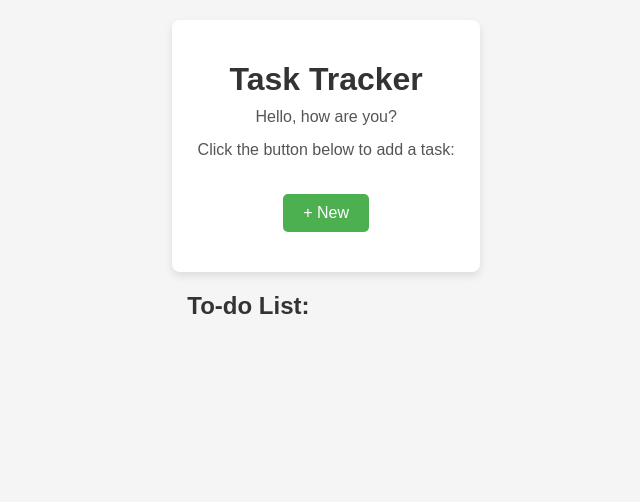
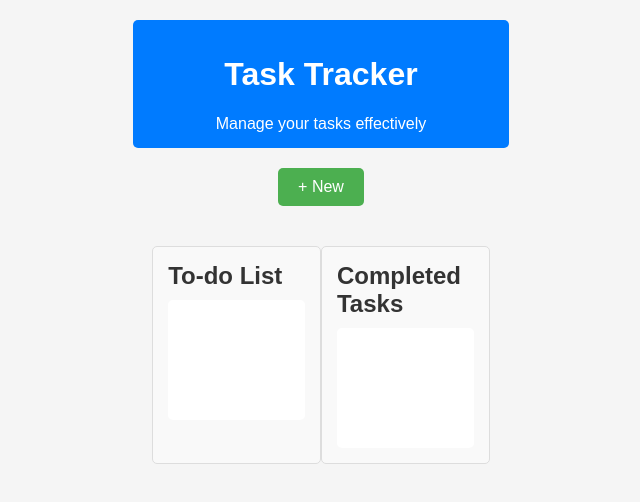
Before and after one commit to sakshipatel29/Task-Tracker, a React (Create React App) app in the folder task/: page / in a window 1280 px wide. Shown: the top 502 px of the page, without its empty margins (319-959 px from the left). Built offline with nearby package versions, Linux system fonts and the light colour scheme.

Commit message:
Used React Dnd for Drag and Drop functionality.

```diff
--- a/task/package.json
+++ b/task/package.json
@@ -8,6 +8,8 @@
     "@testing-library/user-event": "^13.5.0",
     "cra-template": "1.2.0",
     "react": "^18.3.1",
+    "react-dnd": "^16.0.1",
+    "react-dnd-html5-backend": "^16.0.1",
     "react-dom": "^18.3.1",
     "react-scripts": "^5.0.1",
     "web-vitals": "^2.1.4"
--- a/task/src/App.css
+++ b/task/src/App.css
@@ -66,3 +66,41 @@ button {
 button:hover {
   background-color: #0056b3;
 }
+
+.app-container {
+  font-family: Arial, sans-serif;
+  text-align: center;
+  padding: 20px;
+}
+
+header {
+  background-color: #007bff;
+  color: white;
+  padding: 15px;
+  border-radius: 5px;
+}
+
+.task-container {
+  display: flex;
+  justify-content: space-around;
+  margin-top: 20px;
+}
+
+.todo-section, .completed-section {
+  width: 45%;
+  padding: 15px;
+  border: 1px solid #ddd;
+  border-radius: 5px;
+  background-color: #f9f9f9;
+}
+
+.task-list {
+  min-height: 100px;
+  padding: 10px;
+  border-radius: 5px;
+  background-color: white;
+}
+
+.highlight {
+  background-color: #d4edda;
+}
--- a/task/src/App.js
+++ b/task/src/App.js
@@ -1,36 +1,137 @@
 
-import { useState } from 'react';
+// import { useState, useEffect } from 'react';
+// import './App.css';
+// import AddTask from './components/AddTask';
+// import ToDo from './components/ToDo.jsx';
+// import {  useDrop } from 'react-dnd';
+
+// function App() {
+//   const [taskList, setTaskList] = useState([]);
+//   const [completed, setCompleted] = useState([]);
+
+//   useEffect( () => {
+//     let array = localStorage.getItem("taskList");
+
+//     if(array) {
+//         setTaskList(JSON.parse(array))
+//     }
+// }, [])
+
+//   const [{isOver}, drop] = useDrop( () => ({
+//     accept: "todo",
+//     drop: (item) => addToCompleted(item.id, item.projectName, item.taskDescription, item.timestamp, item.duration),
+//     collect: (monitor) => ({
+//       isOver: !!monitor.isOver(),
+//     })
+//   }))
+
+//   const addToCompleted = (id, projectName, taskDescription, timestamp, duration) => {
+//       const moveTask = taskList.filter((task) => id === task.id);
+//       setCompleted((completed) => [...completed, { moveTask, projectName, taskDescription, timestamp, duration}] )
+//   }
+
+//   return (
+//     <>
+//       <div className="App">
+//         <h1>Task Tracker</h1>
+//         <p>Hello, how are you?</p>
+//         <p>Click the button below to add a task:</p>
+//         <AddTask taskList={taskList} setTaskList={setTaskList} />
+//       </div>
+//       <div>
+//       <div className="task-container">
+//         <h3>To-do List:</h3>
+//         <div className="task-list">
+//           {taskList
+//             .map((task, i) => (
+//               <ToDo
+//                 key={i}
+//                 task={task}
+//                 index={i}
+//                 taskList={taskList}
+//                 setTaskList={setTaskList}
+//               />
+//             ))}
+//         </div>
+//         <div ref={drop}>
+//           <h3>Completed Tasks:</h3>
+//           {completed
+//             .map((task, i) => (
+//               <ToDo
+//                 key={i}
+//                 task={task}
+//                 index={i}
+//                 taskList={taskList}
+//                 setTaskList={setTaskList}
+//               />
+//             ))}
+//         </div>
+//         </div>
+//       </div>
+//     </>
+//   );
+// }
+
+// export default App;
+
+import { useState, useEffect } from 'react';
 import './App.css';
 import AddTask from './components/AddTask';
 import ToDo from './components/ToDo.jsx';
+import { useDrop } from 'react-dnd';
 
 function App() {
   const [taskList, setTaskList] = useState([]);
+  const [completed, setCompleted] = useState([]);
+
+  useEffect(() => {
+    const storedTasks = localStorage.getItem("taskList");
+    if (storedTasks) {
+      setTaskList(JSON.parse(storedTasks));
+    }
+  }, []);
+
+  const [{ isOver }, drop] = useDrop(() => ({
+    accept: "todo",
+    drop: (item) => addToCompleted(item),
+    collect: (monitor) => ({
+      isOver: !!monitor.isOver(),
+    }),
+  }));
+
+  const addToCompleted = (task) => {
+    setCompleted((prevCompleted) => [...prevCompleted, task]);
+    setTaskList((prevTaskList) => prevTaskList.filter((t) => t.id !== task.id));
+  };
 
   return (
-    <>
-      <div className="App">
+    <div className="app-container">
+      <header>
         <h1>Task Tracker</h1>
-        <p>Hello, how are you?</p>
-        <p>Click the button below to add a task:</p>
+        <p>Manage your tasks effectively</p>
+      </header>
+      <main>
         <AddTask taskList={taskList} setTaskList={setTaskList} />
-      </div>
-      <div className="task-container">
-        <h3>To-do List:</h3>
-        <div className="task-list">
-          {taskList
-            .map((task, i) => (
-              <ToDo
-                key={i}
-                task={task}
-                index={i}
-                taskList={taskList}
-                setTaskList={setTaskList}
-              />
-            ))}
+        <div className="task-container">
+          <section className="todo-section">
+            <h3>To-do List</h3>
+            <div className="task-list">
+              {taskList.map((task, i) => (
+                <ToDo key={i} task={task} taskList={taskList} setTaskList={setTaskList} />
+              ))}
+            </div>
+          </section>
+          <section className="completed-section" ref={drop}>
+            <h3>Completed Tasks</h3>
+            <div className={`task-list ${isOver ? "highlight" : ""}`}>
+              {completed.map((task, i) => (
+                <ToDo key={i} task={task} />
+              ))}
+            </div>
+          </section>
         </div>
-      </div>
-    </>
+      </main>
+    </div>
   );
 }
 
--- a/task/src/components/CSS/ToDo.css
+++ b/task/src/components/CSS/ToDo.css
@@ -1,54 +1,87 @@
-/* ToDo.css */
-
 .todo-item {
     display: flex;
     flex-direction: column;
-    align-items: flex-start;
-    padding: 15px;
-    margin: 10px 0;
+    justify-content: space-between;
     background-color: #f9f9f9;
-    border: 1px solid #ddd;
-    border-radius: 8px;
-    box-shadow: 0px 2px 4px rgba(0, 0, 0, 0.1);
+    border: 2px solid #ddd;
+    border-radius: 12px;
+    padding: 16px;
+    margin: 12px 0;
+    box-shadow: 0 4px 6px rgba(0, 0, 0, 0.1);
+    transition: transform 0.2s, box-shadow 0.2s;
+    cursor: grab;
 }
 
-.todo-item p {
-    margin: 5px 0;
-    font-size: 16px;
-    font-weight: 500;
+.todo-item:active {
+    transform: scale(1.02);
+    box-shadow: 0 8px 10px rgba(0, 0, 0, 0.2);
 }
 
-.todo-item .task-name {
-    font-size: 18px;
-    font-weight: bold;
+.task-name {
+    font-size: 1.2rem;
+    font-weight: 600;
+    color: #333;
+    margin-bottom: 8px;
 }
 
 .todo-buttons {
     display: flex;
+    flex-direction: column;
+    align-items: flex-start;
     gap: 10px;
-    margin-top: 10px;
 }
 
-.edit-button,
-.delete-button {
+.todo-buttons p {
+    margin: 0;
+    font-size: 0.95rem;
+    color: #555;
+}
+
+.todo-buttons .delete-button {
+    background-color: #ff4d4d;
+    color: white;
+    border: none;
+    padding: 6px 12px;
+    border-radius: 8px;
+    font-size: 0.95rem;
+    cursor: pointer;
+    transition: background-color 0.2s;
+}
+
+.todo-buttons .delete-button:hover {
+    background-color: #ff1a1a;
+}
+
+.todo-item div span {
+    font-size: 1rem;
+    color: #333;
+}
+
+.todo-item button {
     background-color: #007bff;
     color: white;
-    padding: 8px 12px;
     border: none;
-    border-radius: 5px;
-    font-size: 14px;
+    padding: 6px 12px;
+    border-radius: 8px;
+    font-size: 0.95rem;
     cursor: pointer;
-    transition: background-color 0.3s;
+    transition: background-color 0.2s;
 }
 
-.delete-button {
-    background-color: #ff4d4d;
-}
-
-.edit-button:hover {
+.todo-item button:hover {
     background-color: #0056b3;
 }
 
-.delete-button:hover {
-    background-color: #e60000;
+.todo-item button:disabled {
+    background-color: #ddd;
+    cursor: not-allowed;
 }
+
+.todo-item .reset-button {
+    background-color: #ffcc00;
+    color: black;
+}
+
+.todo-item .reset-button:hover {
+    background-color: #e6b800;
+}
--- a/task/src/components/ToDo.jsx
+++ b/task/src/components/ToDo.jsx
@@ -1,55 +1,162 @@
-import React, { useEffect, useState } from 'react'
-import EditTask from './EditTask';
-import './CSS/ToDo.css';
+// import React, { useEffect, useState } from 'react'
+// import EditTask from './EditTask';
+// import './CSS/ToDo.css';
+// import { useDrag } from 'react-dnd';
 
-const ToDo = ({task, index, taskList, setTaskList}) => {
+// const ToDo = ({task, index, taskList, setTaskList}) => {
 
-    const [time, setTime] = useState(task.duration);
+//     const [time, setTime] = useState(task.duration);
+//     const [running, setRunning] = useState(false);
+//     const [{isDragging}, drag] = useDrag(() => ({
+//         type: "todo",
+//         item: {
+//             id: index,
+//             projectName: task.projectName,
+//             taskDescription: task.taskDescription,
+//             timestamp: task.timestamp,
+//             duration: task.duration
+//         },
+//         collect: (monitor) => ({
+//             isDragging: !!monitor.isDragging(),
+//         })
+//     }))
+
+//     useEffect( () => {
+//         let interval;
+//         if (running) {
+//             interval = setInterval(() => {
+//                 setTime((prevTime ) => prevTime + 10)
+//             }, 10)
+//         } else if (!running){
+//             clearInterval(interval);
+//         }
+//         return () => clearInterval(interval);
+//     }, [running])
+
+//     const handleStop = () => {
+//         setRunning(false);
+
+//         let taskIndex = taskList.indexOf(task);
+//         taskList.splice(taskIndex, 1, {
+//             projectName: task.projectName,
+//             taskDescription: task.taskDescription,
+//             timestamp: task.timestamp,
+//             duration: time
+//         })
+
+//         localStorage.setItem("taskList", JSON.stringify(taskList));
+//         window.location.reload();
+
+//     }
+
+//     const handleDelete = ItemID => {
+//         let removeIndex = taskList.indexOf(task);
+//         taskList.splice(removeIndex ,1);
+//         localStorage.setItem("taskList", JSON.stringify(taskList));
+//         window.location.reload();
+//     }
+
+// return (
+//     <div className="todo-item" ref={drag} >
+//         <p className="task-name">{task.projectName}</p>
+//             <div className="todo-buttons">
+//                 <EditTask task={task} index={index} taskList={taskList} setTaskList={setTaskList}/>
+//                 <p>{task.taskDescription}</p>
+//                 <div className="todo-item">
+//                 <div>
+//                     <span>{("0" + Math.floor((time / 3600000) % 24)).slice(-2)}:</span>
+//                     <span>{("0" + Math.floor((time / 60000) % 60)).slice(-2)}:</span>
+//                     <span>{("0" + Math.floor((time / 1000) % 60)).slice(-2)}:</span>
+//                     <span>{("0" + Math.floor((time / 10) % 100)).slice(-2)}</span>
+//                 </div>
+//                 <div>
+//                     {running ?
+//                         ( <button onClick={handleStop}>Stop</button> ) : (
+//                         <button onClick={() => setRunning(true)}>Start</button>
+//                         )
+//                     }
+//                     <button onClick={() => setTime(0)}>Reset</button>
+//                 </div>
+//                 </div>
+//                 <button className="delete-button" onClick={handleDelete}>Delete</button>
+//             </div>
+//     </div>
+// )
+// }
+
+// export default ToDo;
+
+import React, { useEffect, useState } from "react";
+import EditTask from "./EditTask";
+import "./CSS/ToDo.css";
+import { useDrag } from "react-dnd";
+
+const ToDo = ({ task, index, taskList, setTaskList }) => {
+    const [time, setTime] = useState(task?.duration || 0);
     const [running, setRunning] = useState(false);
 
-    useEffect( () => {
+    const [{ isDragging }, drag] = useDrag(() => ({
+        type: "todo",
+        item: {
+            id: index,
+            projectName: task?.projectName,
+            taskDescription: task?.taskDescription,
+            timestamp: task?.timestamp,
+            duration: task?.duration,
+        },
+        collect: (monitor) => ({
+            isDragging: !!monitor.isDragging(),
+        }),
+    }));
+
+    useEffect(() => {
         let interval;
         if (running) {
             interval = setInterval(() => {
-                setTime((prevTime ) => prevTime + 10)
-            }, 10)
-        } else if (!running){
+                setTime((prevTime) => prevTime + 10);
+            }, 10);
+        } else {
             clearInterval(interval);
         }
         return () => clearInterval(interval);
-    }, [running])
+    }, [running]);
 
     const handleStop = () => {
+        if (!task) return;
         setRunning(false);
 
-        let taskIndex = taskList.indexOf(task);
-        taskList.splice(taskIndex, 1, {
-            projectName: task.projectName,
-            taskDescription: task.taskDescription,
-            timestamp: task.timestamp,
-            duration: time
-        })
+        const updatedTaskList = taskList.map((t, i) =>
+            i === index
+                ? {
+                    ...t,
+                    duration: time,
+                }
+                : t
+        );
 
-        localStorage.setItem("taskList", JSON.stringify(taskList));
-        window.location.reload();
-
-    }
+        setTaskList(updatedTaskList);
+        localStorage.setItem("taskList", JSON.stringify(updatedTaskList));
+    };
 
     const handleDelete = ItemID => {
                 let removeIndex = taskList.indexOf(task);
                 taskList.splice(removeIndex ,1);
                 localStorage.setItem("taskList", JSON.stringify(taskList));
                 window.location.reload();
-        // setTaskList((currentTasks => currentTasks.filter(todo => todo.id !== ItemID)))
             }
 
     return (
-    <div className="todo-item">
-        <p className="task-name">{task.projectName}</p>
+        <div className={`todo-item ${isDragging ? "dragging" : ""}`} ref={drag}>
+            <p className="task-name">{task?.projectName || "Untitled Task"}</p>
             <div className="todo-buttons">
-                <EditTask task={task} index={index} taskList={taskList} setTaskList={setTaskList}/>
-                <p>{task.taskDescription}</p>
-                <div className="todo-item">
+                <EditTask
+                    task={task}
+                    index={index}
+                    taskList={taskList}
+                    setTaskList={setTaskList}
+                />
+                <p>{task?.taskDescription || "No description provided."}</p>
+                <div className="timer-section">
                     <div>
                         <span>{("0" + Math.floor((time / 3600000) % 24)).slice(-2)}:</span>
                         <span>{("0" + Math.floor((time / 60000) % 60)).slice(-2)}:</span>
@@ -57,18 +164,20 @@ return (
                         <span>{("0" + Math.floor((time / 10) % 100)).slice(-2)}</span>
                     </div>
                     <div>
-                    {running ?
-                        ( <button onClick={handleStop}>Stop</button> ) : (
+                        {running ? (
+                            <button onClick={handleStop}>Stop</button>
+                        ) : (
                             <button onClick={() => setRunning(true)}>Start</button>
-                        )
-                    }
-                    <button onClick={() => setTime(0)}>Reset</button>
+                        )}
+                        <button className="reset-button" onClick={() => setTime(0)}>Reset</button>
                     </div>
                 </div>
-                <button className="delete-button" onClick={handleDelete}>Delete</button>
+                <button className="delete-button" onClick={handleDelete}>
+                    Delete
+                </button>
             </div>
         </div>
-)
-}
+    );
+};
 
 export default ToDo;
--- a/task/src/index.js
+++ b/task/src/index.js
@@ -1,10 +1,14 @@
 import React from 'react';
 import ReactDOM from 'react-dom/client';
 import App from './App';
+import {DndProvider} from 'react-dnd';
+import {HTML5Backend} from 'react-dnd-html5-backend';
 
 const root = ReactDOM.createRoot(document.getElementById('root'));
 root.render(
   <React.StrictMode>
+  <DndProvider backend={HTML5Backend}>
     <App />
+  </DndProvider>
   </React.StrictMode>
 );
```
Also changed, not shown: 1 other file (tests, documents, lock files or other folders). Lines whose indentation alone changed are shown as unchanged.
